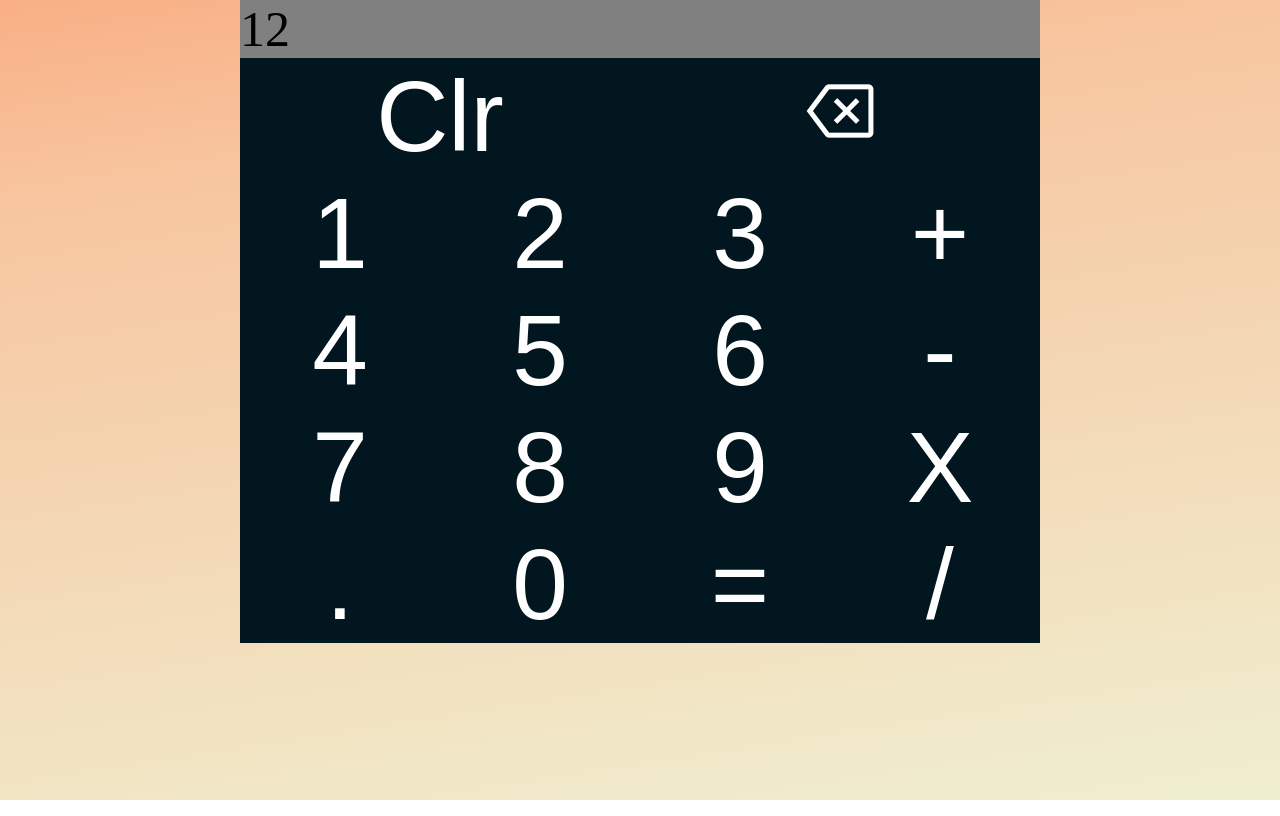
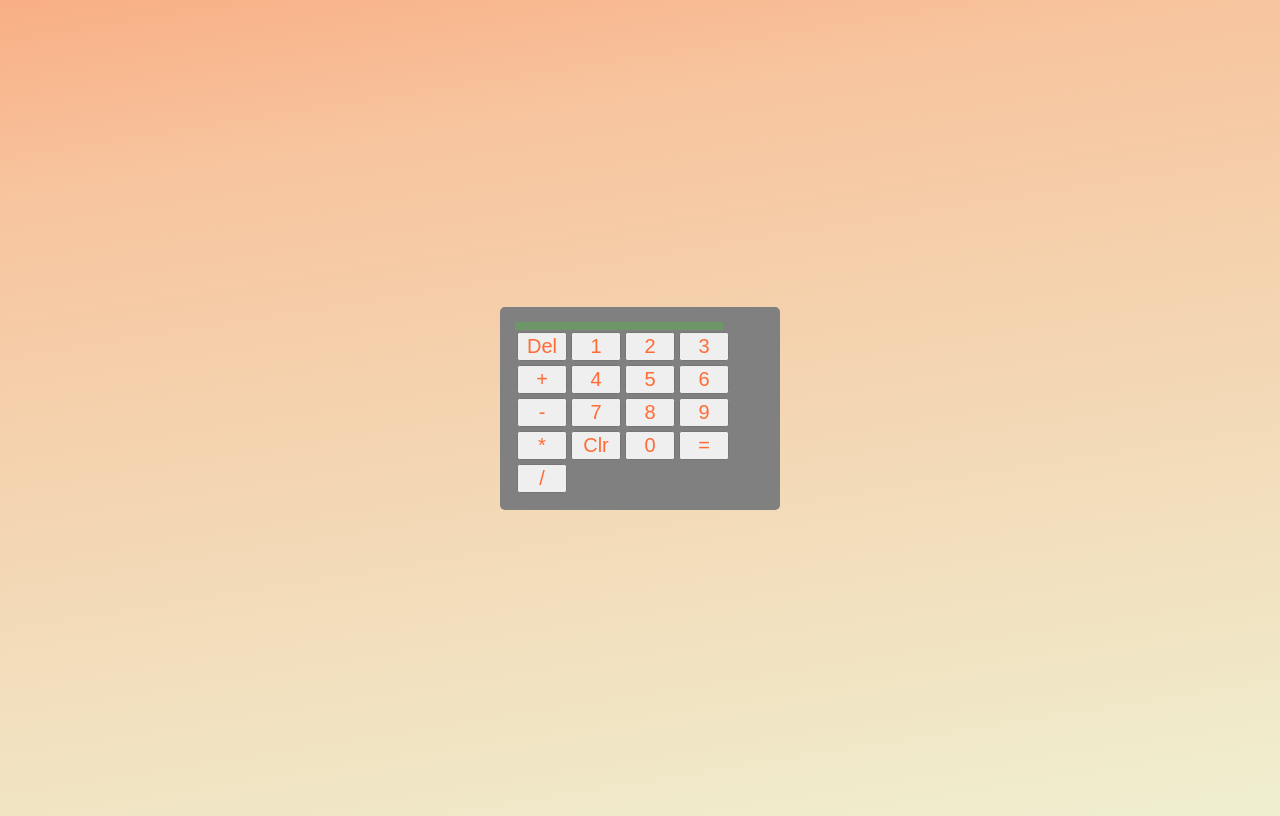
Before and after one commit to dreamyukii/quiz1, a plain HTML site: page index.html in a window 1280 px wide. Drawn offline with nearby package versions, Linux system fonts and the light colour scheme.

Commit message:
feat: functioning calculator

```diff
--- a/css/style.css
+++ b/css/style.css
@@ -8,12 +8,14 @@
 
 /* Style Background */
 body{
-    padding: 0;
-    margin: 0;
+    display: flex;
+    justify-content: center;
+    align-items: center;
     background: linear-gradient(to bottom right, #ff6b35, #f7c59f, #efefd0) ;
     background-size: 400%, 400%;
     animation: gradient 10s ease infinite;
-    height: 100vh; /* fix bug bagian bawah back terpotong, idk what did it do */
+    height: 100vh;
+    /* fix bug bagian bawah back terpotong, idk what did it do */
 }
 /* Keyframes untuk gradient background */
 @keyframes gradient {
@@ -28,44 +30,75 @@ body{
 	}
 }
 
+
+.output{
+    text-align:end;
+    padding: 4px;
+    width: 200px;
+    background-color: rgb(109, 150, 105);
+}
+
+.kalkulator{
+    background-color: gray;
+    padding: 15px;
+    border-radius: 5px;
+}
+
+.tombol-calc{
+    display: flex;
+    flex-wrap: wrap;
+    width: 250px;
+}
+
+button{
+    font-size: 20px;
+    color: #ff6b35;
+    width: 50px;
+    margin: 2px;
+}
+
+
+
+
+
 /* Style Output Kalkulator */
-.output-calc{
+/* .output-calc{
     font-size: 50px;
     grid-column: 1 / -1;
     background-color: gray;
     display: flex;
-}
+} */
 
 /* Style Body */
-.calculatorBody{
+/* .calculatorBody{
     display: grid;
     justify-content: center;
     align-items: center;
     min-height: 50vh;
     grid-template-columns: repeat(4,200px);
     grid-template-rows: auto;
-}
+} */
 
 /* Style Tombol Kalkulator */
-.calculatorBody button{
+/* .calculatorBody button{
     color: white;
     background-color: #01161E;
     cursor: pointer;
     font-size: 100px;
     border: none;
-}
+} */
 
 /* Style Tombol Kalkulator ketika di hover */
-.calculatorBody button:hover{
+/* .calculatorBody button:hover{
     background-color: #598392;
-}
+} */
 
 /* Span untuk tombol clear dan backspace??? */
-.span-button{
+/* .span-button{
     grid-column: span 2;
-}
+} */
 
 /* I had no idea what is this thing do? */
-.operation-button{
+/* .operation-button{
     font-size: 20px;
-}
+} */
--- a/index.html
+++ b/index.html
@@ -8,37 +8,39 @@
 
     <!-- Link Referance -->
     <link rel="stylesheet" href="./css/style.css" />
-    <script src="./js/script.js"></script>
-    <link rel="stylesheet" href="https://fonts.googleapis.com/css2?family=Material+Symbols+Outlined:opsz,wght,FILL,GRAD@48,700,1,200" />
+
+    <link
+      rel="stylesheet"
+      href="https://fonts.googleapis.com/css2?family=Material+Symbols+Outlined:opsz,wght,FILL,GRAD@48,700,1,200"
+    />
   </head>
   <body>
-
-    <div class="calculatorBody">
-      <div class="output-calc">12</div>
-
-      <!-- Tombol kalkulator -->
-      <button value="clear" class="span-button">Clr</button>
-      <button value="delete" class="span-button operation-button">
-        <span class="material-symbols-outlined" style="font-size: 80px;"> backspace </span>
-      </button>
-      <button value="1">1</button>
-      <button value="2">2</button>
-      <button value="3">3</button>
-      <button value="+">+</button>
-      <button value="4">4</button>
-      <button value="5">5</button>
-      <button value="6">6</button>
-
-      <button value="-">-</button>
-      <button value="7">7</button>
-      <button value="8">8</button>
-      <button value="9">9</button>
-      <button value="x">X</button>
-      <button value=".">.</button>
-      <button value="0">0</button>
-      <button value="=">=</button>
-      <button value="/">/</button>
+    <div class="kalkulator">
+      <div class="output">
+        <div data-previous-operand></div>
+        <div data-current-operand></div>
+      </div>
+      <div class="tombol-calc">
+        <!-- Tombol kalkulator -->
+        <button data-delete>Del</button>
+        <button data-number>1</button>
+        <button data-number>2</button>
+        <button data-number>3</button>
+        <button data-operation>+</button>
+        <button data-number>4</button>
+        <button data-number>5</button>
+        <button data-number>6</button>
+        <button data-operation>-</button>
+        <button data-number>7</button>
+        <button data-number>8</button>
+        <button data-number>9</button>
+        <button data-operation>*</button>
+        <button data-all-clear>Clr</button>
+        <button data-number>0</button>
+        <button data-equals>=</button>
+        <button data-operation>/</button>
+      </div>
     </div>
-
+    <script src="./js/script.js"></script>
   </body>
 </html>
--- a/js/script.js
+++ b/js/script.js
@@ -85,7 +85,6 @@ class Calculator {
     }
   }
 
-
   const numberButtons = document.querySelectorAll('[data-number]')
   const operationButtons = document.querySelectorAll('[data-operation]')
   const equalsButton = document.querySelector('[data-equals]')
```
